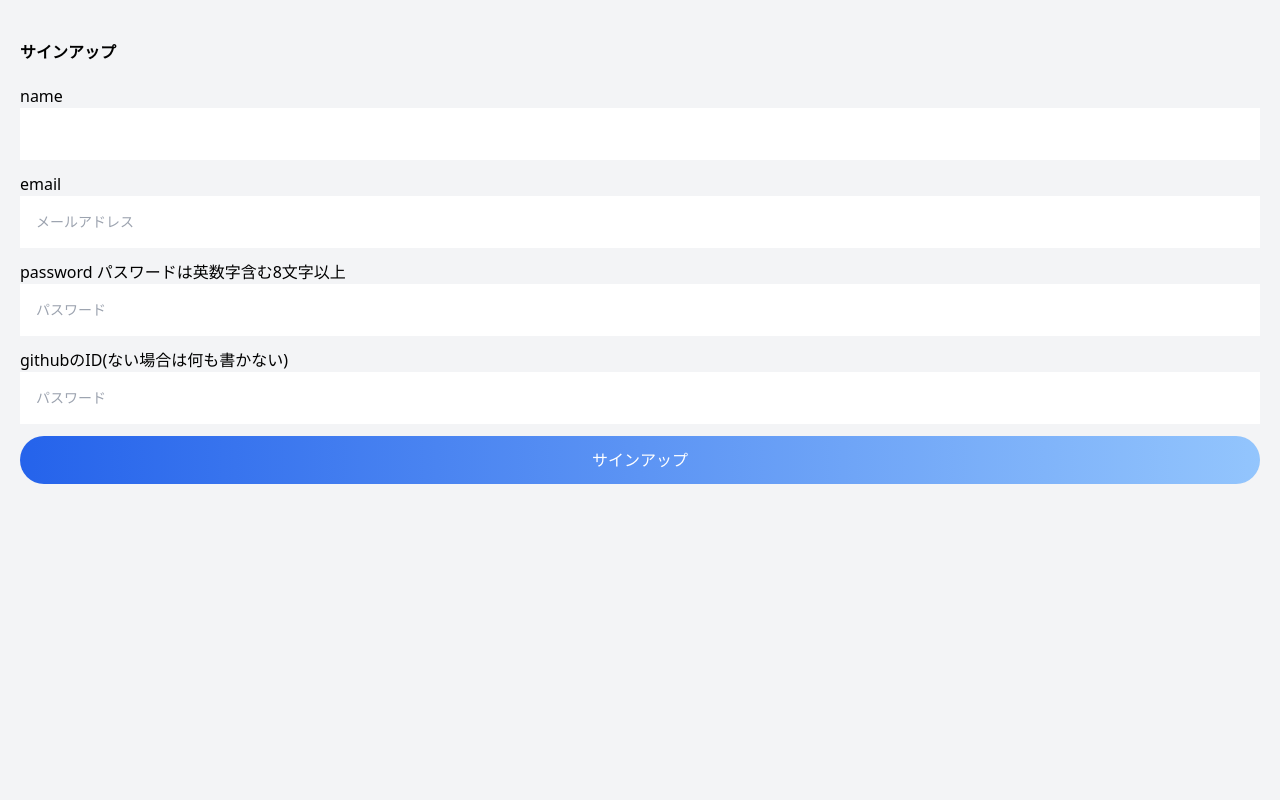
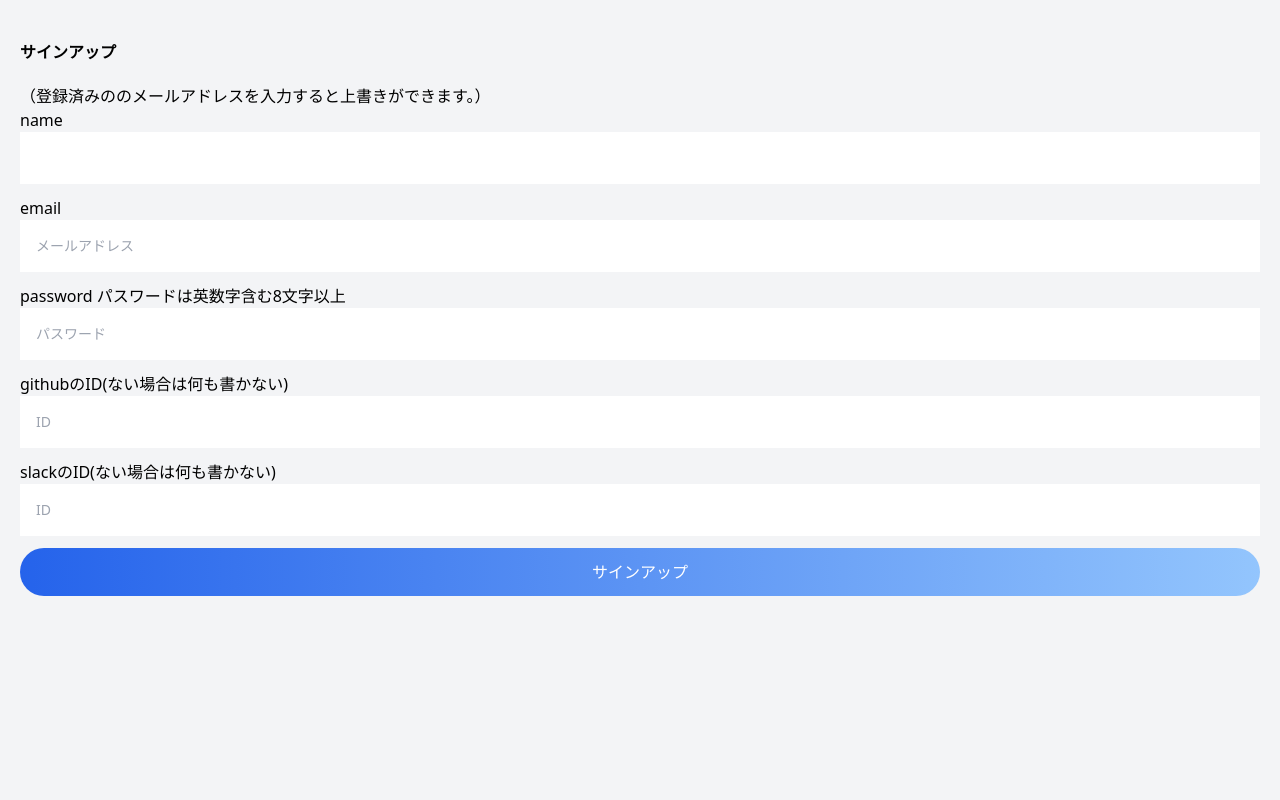
Before and after one commit to daiki-sato/event_manager, a PHP site: page /auth/signup in a window 1280 px wide. Shown: the part 64-864 px from the top of the page. Run offline with PHP 8.4, Linux system fonts and the light colour scheme; a user stored in the database is signed in.

Commit message:
サインアップ追加

```diff
--- a/src/auth/signup/index.php
+++ b/src/auth/signup/index.php
@@ -35,6 +35,7 @@ function h($s)
 
         <div class="w-full mx-auto py-10 px-5">
             <h2 class="text-md font-bold mb-5">サインアップ</h2>
+            <label>（登録済みののメールアドレスを入力すると上書きができます。）</label>
             <form action="/session/signup.php" method="POST">
                 <label>name</label>
                 <input name="name" class="w-full p-4 text-sm mb-3">
@@ -44,7 +45,9 @@ function h($s)
                 <label>パスワードは英数字含む8文字以上 </label>
                 <input name="password" type="password" placeholder="パスワード" class="w-full p-4 text-sm mb-3">
                 <label for="password">githubのID(ない場合は何も書かない)</label>
-                <input name="github_id" placeholder="パスワード" class="w-full p-4 text-sm mb-3">
+                <input name="github_id" placeholder="ID" class="w-full p-4 text-sm mb-3">
+                <label for="password">slackのID(ない場合は何も書かない)</label>
+                <input name="slack_id" placeholder="ID" class="w-full p-4 text-sm mb-3">
                 <input type="submit" value="サインアップ" class="cursor-pointer w-full p-3 text-md text-white bg-blue-400 rounded-3xl bg-gradient-to-r from-blue-600 to-blue-300">
             </form>
         </div>
--- a/src/session/signup.php
+++ b/src/session/signup.php
@@ -15,10 +15,10 @@ if (preg_match('/\A(?=.*?[a-z])(?=.*?\d)[a-z\d]{8,100}+\z/i', $_POST['password']
 }
 //登録処理
 try {
-    $sql = "INSERT INTO users ( name , password , email , github_id) VALUES (:name , :password , :email , :github_id) ON DUPLICATE KEY
+    $sql = "INSERT INTO users ( name , password , email , github_id ,slack_id) VALUES (:name , :password , :email , :github_id ,:slack_id) ON DUPLICATE KEY
     UPDATE password = :password , reset_pass = null";
     $stmt = $db->prepare($sql);
-    $params = array(':name' => $_POST["name"] , ':password' => $password , ':email' => $_POST["email"] , ':github_id'=> $_POST["github_id"]);
+    $params = array(':name' => $_POST["name"] , ':password' => $password , ':email' => $_POST["email"] , ':github_id'=> $_POST["github_id"] ,'slack_id' => $_POST["slack_id"]);
     $stmt->execute($params);
     echo '登録完了';
     echo '<a href="/auth/login">ログインページへ戻る</a>';
```
